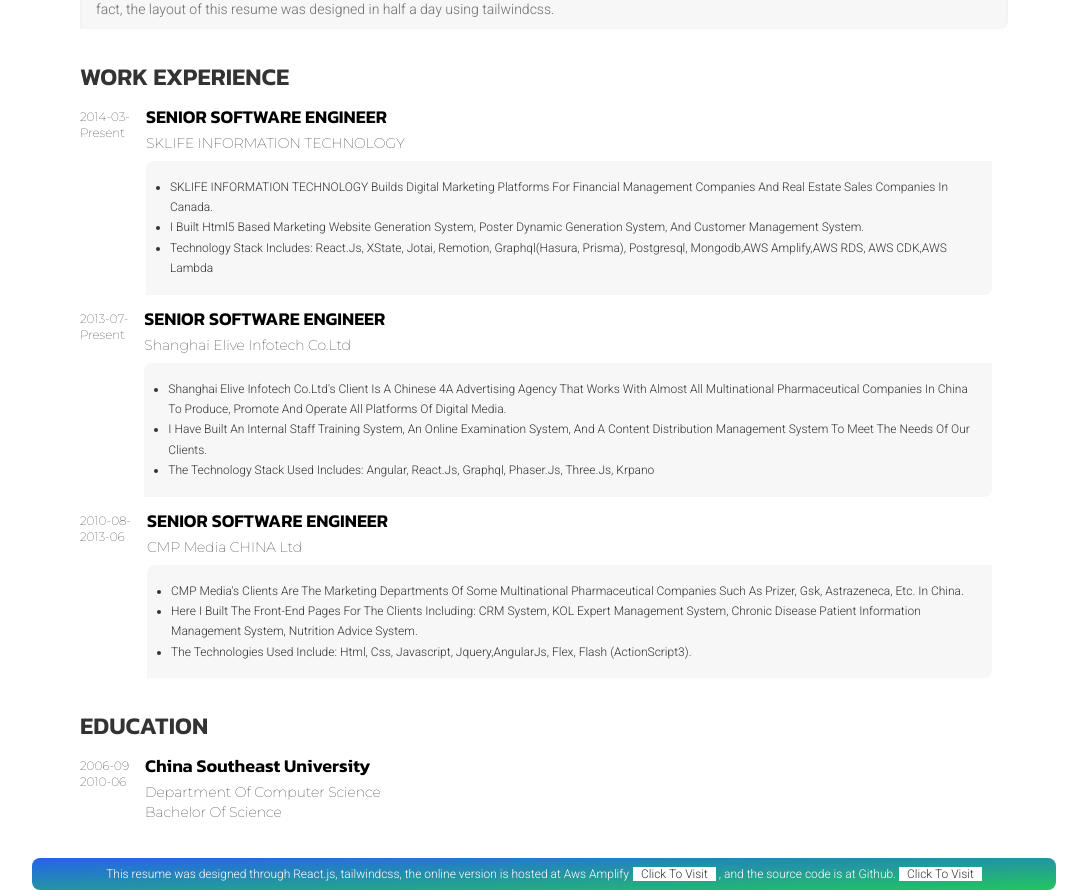
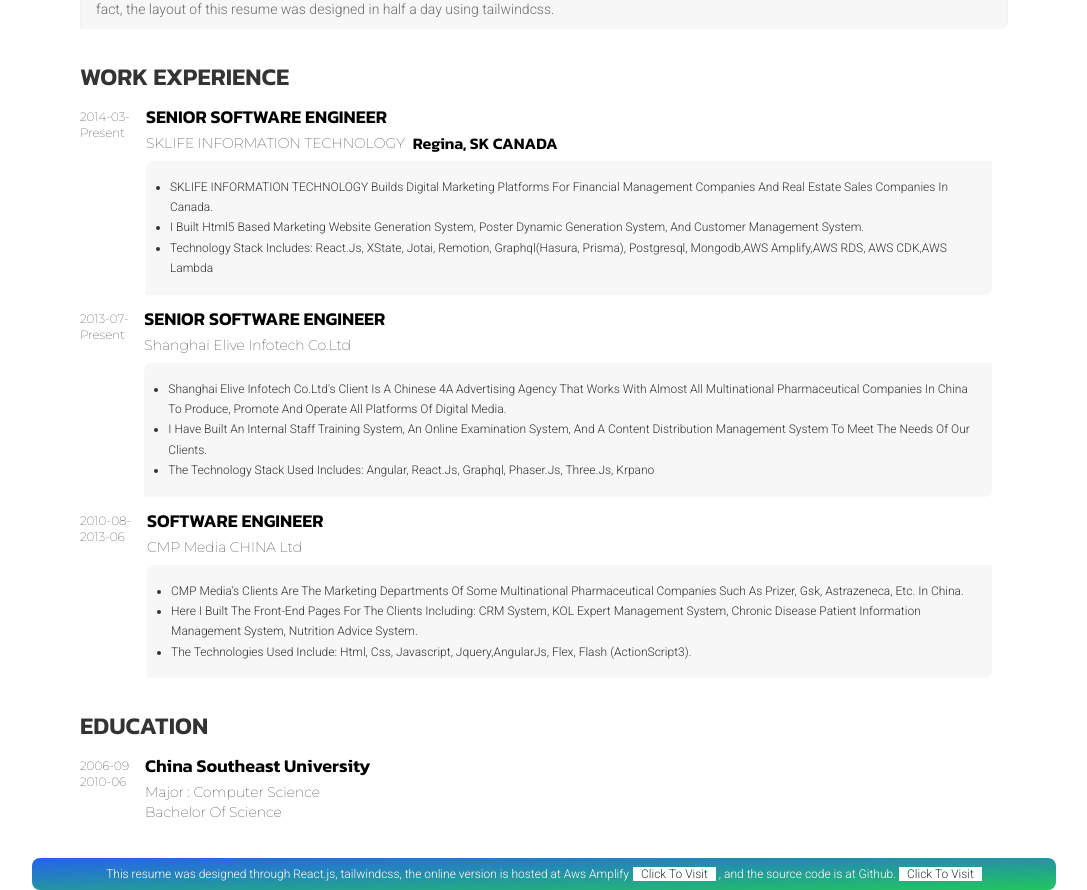
Before and after one commit to dylansong/resume2022, a React (Vite) app: page / in a window 1280 px wide. Shown: the part 1620-2510 px from the top of the page, without its empty margins (96-1183 px from the left). Built offline with nearby package versions, Linux system fonts and the light colour scheme.

Commit message:
220623152940

```diff
--- a/src/components/workExperience.tsx
+++ b/src/components/workExperience.tsx
@@ -4,6 +4,7 @@ export type WorkExperienceProps = {
   start: string;
   end: string;
   position: string;
+  city: string;
   corporation: string;
   description: string[];
 };
@@ -12,6 +13,7 @@ export const WorkExperience: FC<WorkExperienceProps> = ({
   start,
   end,
   position,
+  city,
   corporation,
   description,
 }) => {
@@ -25,7 +27,12 @@ export const WorkExperience: FC<WorkExperienceProps> = ({
         <div className="font-semibold font-kanit text-lg -translate-y-1.5  capitalize">
           {position}
         </div>
-        <h2 className="font-mon text-sm -translate-y-1">{corporation}</h2>
+        <div className="flex">
+          <h2 className="font-mon text-sm -translate-y-1">{corporation}</h2>
+          <h2 className="font-kanit text-[1rem] ml-2 -translate-y-1 font-bold">
+            {city}
+          </h2>
+        </div>
         <ul className="font-robo text-xs list-disc mt-1 bg-grb pl-6 pr-4 py-4 rounded-tl-lg rounded-br-lg leading-[1.7] w-full text-pri">
           {description.map((item) => {
             return <li>{item}</li>;
--- a/src/data/education.ts
+++ b/src/data/education.ts
@@ -7,6 +7,6 @@ export const educations: EducationProps[] = [
     end: "2010-06",
     degree: "Bachelor of Science",
     school: "China Southeast University",
-    major: "Department of Computer Science",
+    major: "Major : Computer Science",
   },
 ];
--- a/src/data/experience.ts
+++ b/src/data/experience.ts
@@ -5,6 +5,7 @@ export const workExperiences: WorkExperienceProps[] = [
     start: "2014-03-",
     end: "present",
     position: "SENIOR SOFTWARE ENGINEER",
+    city: "Regina, SK CANADA",
     corporation: "SKLIFE INFORMATION TECHNOLOGY",
     description: [
       "SKLIFE INFORMATION TECHNOLOGY builds digital marketing platforms for financial management companies and real estate sales companies in Canada.",
@@ -17,6 +18,7 @@ export const workExperiences: WorkExperienceProps[] = [
     start: "2013-07-",
     end: "present",
     position: "SENIOR SOFTWARE ENGINEER",
+    city: "",
     corporation: "Shanghai Elive Infotech co.ltd",
     description: [
       "Shanghai Elive Infotech co.ltd's client is a Chinese 4A advertising agency that works with almost all multinational pharmaceutical companies in China to produce, promote and operate all platforms of digital media.",
@@ -27,7 +29,8 @@ export const workExperiences: WorkExperienceProps[] = [
   {
     start: "2010-08-",
     end: "2013-06",
-    position: "SENIOR SOFTWARE ENGINEER",
+    city: "",
+    position: "SOFTWARE ENGINEER",
     corporation: "CMP Media CHINA Ltd",
     description: [
       "CMP media's clients are the marketing departments of some multinational pharmaceutical companies such as Prizer, Gsk, Astrazeneca, etc. in China. ",
--- a/src/sections/workExperiences.tsx
+++ b/src/sections/workExperiences.tsx
@@ -7,11 +7,13 @@ export const WorkExperiencesSection = () => {
     <div className="px-12 mt-8">
       <Title title="work experience" />
       {workExperiences.map((experience) => {
-        const { start, end, position, corporation, description } = experience;
+        const { start, end, position, corporation, city, description } =
+          experience;
         return (
           <WorkExperience
             start={start}
             end={end}
+            city={city}
             position={position}
             corporation={corporation}
             description={description}
```
